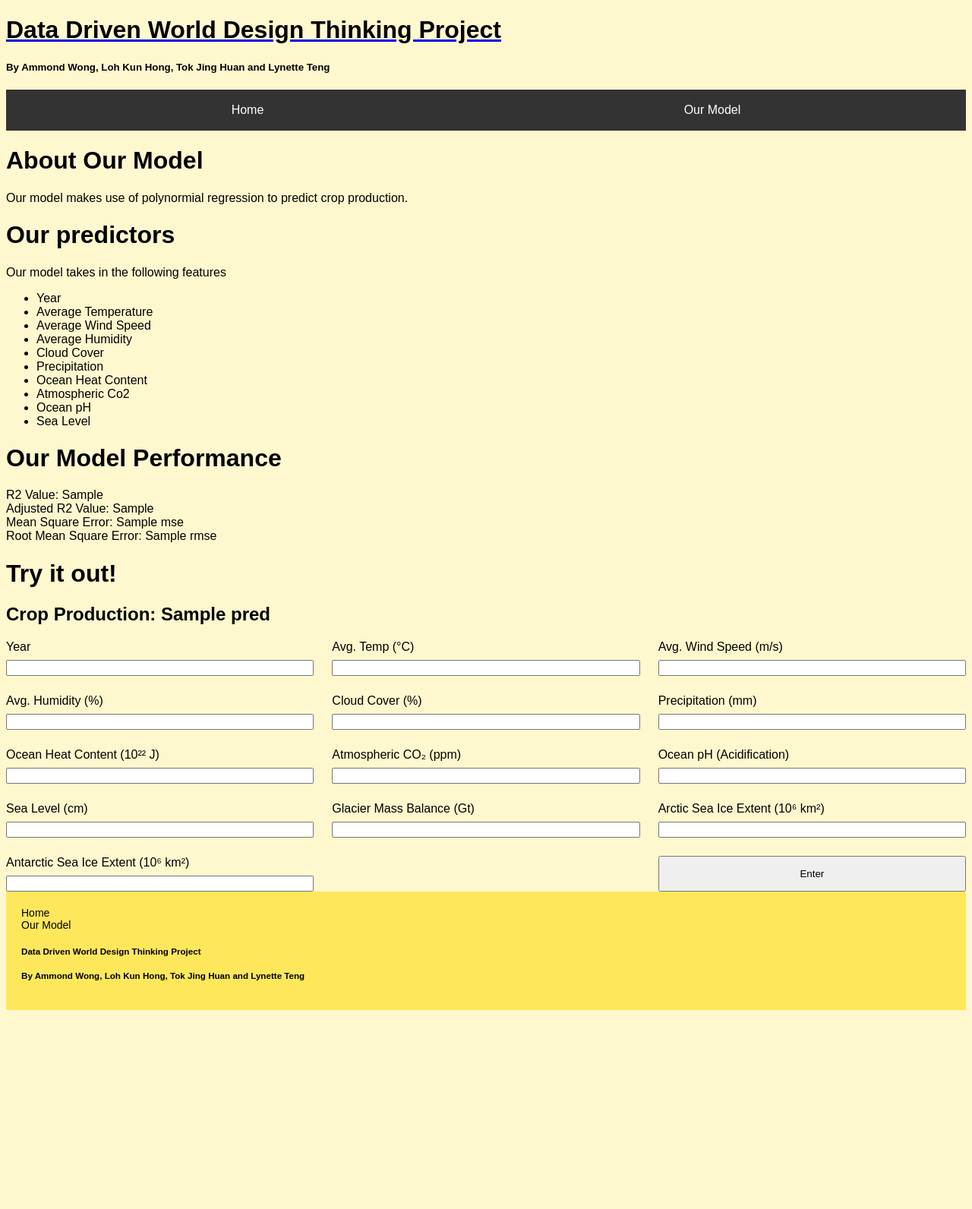
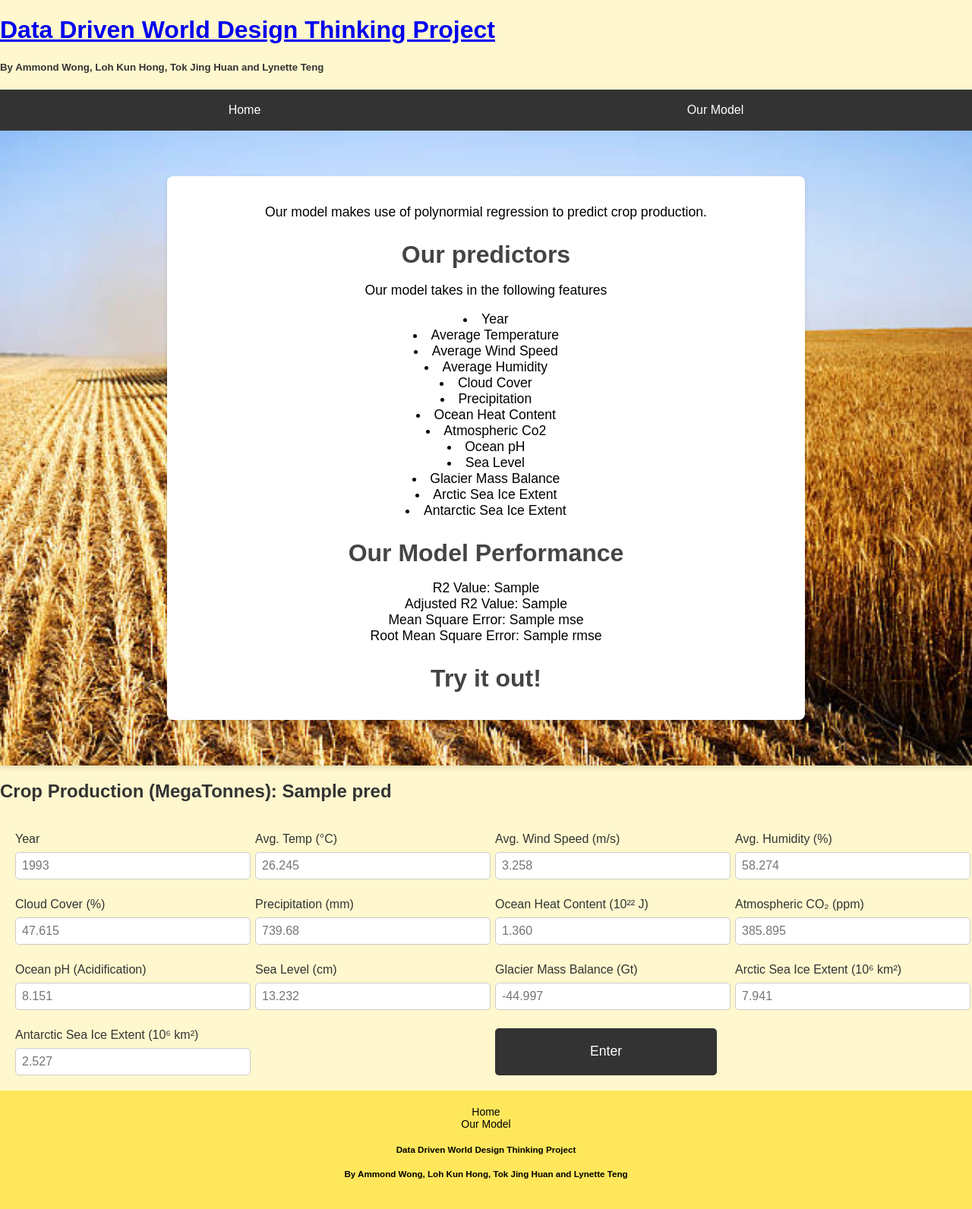
Before and after one commit to ammond1/DDW-DTP-Webapp, a Flask app: template templates/our_model.html in a window 1280 px wide. Shown: the whole page at 76% size. Before the commit the page ends 1330 px from the top, so only its background shows below. Run offline with Flask 3, Linux system fonts and the light colour scheme; the template is opened without the code that fills it: most values are stand-ins (such as "Sample title", 1, 10 or a date in 2020); parts of the project's set-up code (start-up, migrations or seed data) failed here and were passed over.

Commit message:
Edited aesthetics

```diff
--- a/app.py
+++ b/app.py
@@ -1,7 +1,10 @@
-from flask import Flask, render_template, request
+from flask import Flask, render_template, request, flash
 import numpy as np
 from ml import beta_p, predict_linreg, r2_p, mse_p, rmse_p, mins_p, maxs_p, a_p_r2, apply_power
 app = Flask(__name__)
+
+# Set the secret key for session and flashing
+app.secret_key = 'abcdefghijklmnop'  # Replace with a secure random string
 
 @app.route("/")
 @app.route("/home")
@@ -11,18 +14,20 @@ def home():
 def our_model():
     pred = 0
     if request.method == 'POST':
-        form_data = [float(value) for key, value in request.form.items()]
+        try:
+            form_data = [float(value) for key, value in request.form.items()]
+            form_data = np.array(form_data).reshape(1, -1)
+            print(form_data)
+            form_data = apply_power(form_data)
+            print(form_data)
 
-        form_data = np.array(form_data).reshape(1,-1)
-        print(form_data)
-        form_data = apply_power(form_data)
-        print(form_data)
+            pred = float(predict_linreg(form_data, beta_p, mins_p, maxs_p))
 
-        # form_data = [[3.144391e+16, 3.268362e+08, 41423.348951, 3.916254e+10,  5.549311e+11, 1.209030e+20, 21.744216,  8.557489e+12, 4415.484872, 1.244178e+10, 3.402902e+16, 250875.798159
-        #               ,260.735152  ]]
-        pred = float(predict_linreg(form_data, beta_p, mins_p, maxs_p))
+        except ValueError as e:
+            flash("Invalid input!")
+            return render_template('our_model.html', r2=r2_p, mse=mse_p, rmse=rmse_p, pred=649, a_p_r2=a_p_r2)
 
-    return render_template('our_model.html', r2= r2_p, mse = mse_p, rmse= rmse_p, pred = pred, a_p_r2=a_p_r2)
+    return render_template('our_model.html', r2=r2_p, mse=mse_p, rmse=rmse_p, pred=pred, a_p_r2=a_p_r2)
 
 if __name__ == "__main__":
     app.run()
--- a/static/styles.css
+++ b/static/styles.css
@@ -1,3 +1,13 @@
+/* General Body Styling */
+body {
+    background-color: #fff8ce;
+    margin: 0;
+    padding: 0;
+    font-family: 'Arial', sans-serif;
+    color: #333;
+}
+
+/* Navbar */
 .navbar {
     display: flex;
     justify-content: space-around;
@@ -20,61 +30,145 @@
     border-radius: 5px; /* Rounded corners */
 }
 
+/* Full-Screen Image */
 .full-screen {
     position: relative;
     width: 100%;
-    height: 100vh; /* Full viewport height */
+    height: 100vh;
     overflow: hidden;
 }
 
 .full-screen img {
     width: 100%;
     height: 100%;
-    object-fit: cover; /* Ensures the image fills the space without distortion */
-}
-body {
-    background-color:  #fff8ce ;
-    font-family: "Arial", "Helvetica", sans-serif; /* Default font stack */
+    object-fit: cover;
 }
 
+/* Content Section Styling */
+.content-section {
+    max-width: 800px; /* Limit content width for better readability */
+    margin: 20px auto; /* Center content */
+    padding: 20px;
+    background-color: #fff;
+    border-radius: 8px;
+    box-shadow: 0 4px 6px rgba(0, 0, 0, 0.1); /* Add subtle shadow */
+    color: #000; /* Text color for readability */
+}
 
+.content-section h1 {
+    color: #444; /* Slightly darker heading color */
+    font-size: 2rem;
+    margin-bottom: 1rem;
+    text-align: center;
+}
+
+.content-section p {
+    font-size: 1.1rem;
+    text-align: center; /* Justify text for a cleaner look */
+}
+
+.content-section ul {
+    list-style-position: inside;
+    padding-left: 0; /* Removes the default left padding */
+    font-size: 1.1rem;
+    text-align: center; /* Justify text for a cleaner look */
+}
+
+/* Footer Styling */
 footer {
-    background-color: #ffe75c; /* Dark background color */
-    color: black;           /* White text */
-    text-align: left;     /* Center text */
-    padding: 20px;          /* Space around content */
-    font-family: Arial, sans-serif; /* Font style */
-    font-size: 14px;        /* Text size */
-    position: relative;     /* Adjust position if needed */
-    bottom: 0;              /* Align footer to the bottom if it's positioned fixed */
-    width: 100%;            /* Full width */
-    box-sizing: border-box; /* Include padding in width calculation */
+    background-color: #ffe75c;
+    color: black;
+    text-align: center;
+    padding: 20px;
+    font-family: Arial, sans-serif;
+    font-size: 14px;
+    position: relative;
+    bottom: 0;
+    width: 100%;
+    box-sizing: border-box;
 }
 
 footer a {
-    color: black;            /* Link color */
-    text-decoration: none;  /* Remove underline */
-}
-
-footer a:hover {
-    text-decoration: underline; /* Underline link on hover */
-}
-
-.top{
     color: black;
     text-decoration: none;
 }
 
+footer a:hover {
+    text-decoration: underline;
+}
+
+/* Form Container */
 .form-container {
     display: grid;
-    grid-template-columns: repeat(3, 1fr); /* Two columns */
-    gap: 1.5rem; /* Space between rows and columns */
+    grid-template-columns: repeat(auto-fit, minmax(250px, 1fr)); /* Responsive grid */
+    gap: 1.5rem;
+    padding: 20px;
 }
 
 .form-group {
     display: flex;
     flex-direction: column;
 }
+
 label {
-    margin-bottom: 0.5rem; /* Space between label and field */
+    margin-bottom: 0.5rem;
 }
+
+input[type="number"] {
+    padding: 8px;
+    font-size: 1rem;
+    border-radius: 5px;
+    border: 1px solid #ccc;
+    width: 100%; /* Full width input */
+}
+
+/* Button Styling */
+button {
+    background-color: #333; /* Dark background for the button */
+    color: white;
+    padding: 10px 20px;
+    border: none;
+    font-size: 1.1rem;
+    cursor: pointer;
+    border-radius: 5px;
+    width: 100%; /* Make button stretch to fill the container */
+}
+
+button:hover {
+    background-color: #575757;
+}
+
+/* Optional: Add padding or margin if needed */
+.content-wrapper {
+    background: url('/static/homepageimg.jpg') no-repeat center center; /* Set the background image */
+    background-size: cover; /* Ensure the image covers the content section */
+    box-shadow: 0 4px 6px rgba(0, 0, 0, 0.1); /* Add subtle shadow */
+    position: relative;
+    padding: 40px 20px; /* Space around the content */
+}
+
+.h1 a:visited {
+    text-decoration: none;
+    color: black;
+}
+
+/* Responsive Adjustments */
+@media (max-width: 768px) {
+    .navbar {
+        flex-direction: column;
+    }
+
+    .content-section {
+        padding: 15px;
+    }
+
+    footer {
+        text-align: center;
+        font-size: 12px;
+    }
+
+    /* Make form inputs full-width on small screens */
+    .form-container {
+        grid-template-columns: 1fr; /* Stack form fields */
+    }
+}
--- a/templates/base.html
+++ b/templates/base.html
@@ -5,7 +5,7 @@
 </head>
         <title>Data Driven World Design Thinking Project</title>
         <h1>
-            <a href="/home"><span class ="top">Data Driven World Design Thinking Project</span></a>
+            <a href="/home"><span class="top">Data Driven World Design Thinking Project</span></a>
         </h1>
         <h5>By Ammond Wong, Loh Kun Hong, Tok Jing Huan and Lynette Teng</h5>
 
--- a/templates/our_model.html
+++ b/templates/our_model.html
@@ -1,6 +1,7 @@
 {% extends 'base.html' %}
 {% block content %}
-<h1>About Our Model</h1>
+<div class="content-wrapper">
+    <section class="content-section">
         <p>Our model makes use of polynormial regression to predict crop production. </p>
         <h1>Our predictors</h1>
         <p>
@@ -17,6 +18,9 @@
             <li>Atmospheric Co2</li>
             <li>Ocean pH</li>
             <li>Sea Level</li>
+            <li>Glacier Mass Balance</li>
+            <li>Arctic Sea Ice Extent</li>
+            <li>Antarctic Sea Ice Extent</li>
         </ul>
         <h1>Our Model Performance</h1>
         <p>
@@ -26,71 +30,73 @@
             Root Mean Square Error: {{rmse}} <br>
         </p>
         <h1>Try it out!</h1>
-<h2>Crop Production: {{pred}}</h2>
+    </section>
+</div>
+<h2>Crop Production (MegaTonnes): {{ pred }}</h2>
 <form method = "POST" class="form-container">
     <div class="form-group">
-        <label for= "year">Year</label>
-        <input type="number" id = "year" name="year">
+        <label for="year">Year</label>
+        <input type="number" id = "year" name="year" placeholder="1993">
     </div>
 
     <div class="form-group">
         <label for="temp">Avg. Temp (°C)</label>
-        <input type="number" id="temp" name="temp" step="any">
+        <input type="number" id="temp" name="temp" step="any" placeholder="26.245">
     </div>
 
     <div class="form-group">
         <label for="wind">Avg. Wind Speed (m/s)</label>
-        <input type="number" id="wind" name="wind" step="any">
+        <input type="number" id="wind" name="wind" step="any" placeholder="3.258">
     </div>
 
     <div class="form-group">
         <label for="humidity">Avg. Humidity (%)</label>
-        <input type="number" id="humidity" name="humidity" step="any">
+        <input type="number" id="humidity" name="humidity" step="any" placeholder="58.274">
     </div>
 
     <div class="form-group">
         <label for="cloud">Cloud Cover (%)</label>
-        <input type="number" id="cloud" name="cloud" step="any">
+        <input type="number" id="cloud" name="cloud" step="any" placeholder="47.615">
     </div>
 
     <div class="form-group">
         <label for="precipitation">Precipitation (mm)</label>
-        <input type="number" id="precipitation" name="precipitation" step="any">
+        <input type="number" id="precipitation" name="precipitation" step="any" placeholder="739.68">
     </div>
 
     <div class="form-group">
         <label for="ocean_heat_content">Ocean Heat Content (10²² J)</label>
-        <input type="number" id="ocean_heat_content" name="ocean_heat_content" step="any">
+        <input type="number" id="ocean_heat_content" name="ocean_heat_content" step="any" placeholder="1.360">
     </div>
 
     <div class="form-group">
         <label for="co2">Atmospheric CO₂ (ppm)</label>
-        <input type="number" id="co2" name="co2" step="any">
+        <input type="number" id="co2" name="co2" step="any" placeholder="385.895">
     </div>
 
     <div class="form-group">
         <label for="ocean_ph">Ocean pH (Acidification)</label>
-        <input type="number" id="ocean_ph" name="ocean_ph" step="any">
+        <input type="number" id="ocean_ph" name="ocean_ph" step="any" placeholder="8.151">
     </div>
 
     <div class="form-group">
         <label for="sea_level">Sea Level (cm)</label>
-        <input type="number" id="sea_level" name="sea_level" step="any">
+        <input type="number" id="sea_level" name="sea_level" step="any" placeholder="13.232">
     </div>
 
     <div class="form-group">
         <label for="Glacier">Glacier Mass Balance (Gt)</label>
-        <input type="number" id="Glacier" name="Glacier" step="any">
+        <input type="number" id="Glacier" name="Glacier" step="any" placeholder="-44.997">
     </div>
 
     <div class="form-group">
         <label for="arctic_sea_ice_extent">Arctic Sea Ice Extent (10⁶ km²)</label>
-        <input type="number" id="sarctic_sea_ice_extent" name="sarctic_sea_ice_extent" step="any">
+        <input type="number" id="sarctic_sea_ice_extent" name="sarctic_sea_ice_extent" step="any" placeholder="7.941">
     </div>
 
     <div class="form-group">
         <label for="antarctic_sea_ice_extent">Antarctic Sea Ice Extent (10⁶ km²)</label>
-        <input type="number" id="antarctic_sea_ice_extent" name="antarctic_sea_ice_extent" step="any">
+        <input type="number" id="antarctic_sea_ice_extent" name="antarctic_sea_ice_extent" step="any" placeholder="2.527">
     </div><br>
     <button type="submit">Enter</button>
 </form>
```
Also changed, not shown: templates/home.html (+11 -9 lines). Lines whose indentation alone changed are shown as unchanged.
